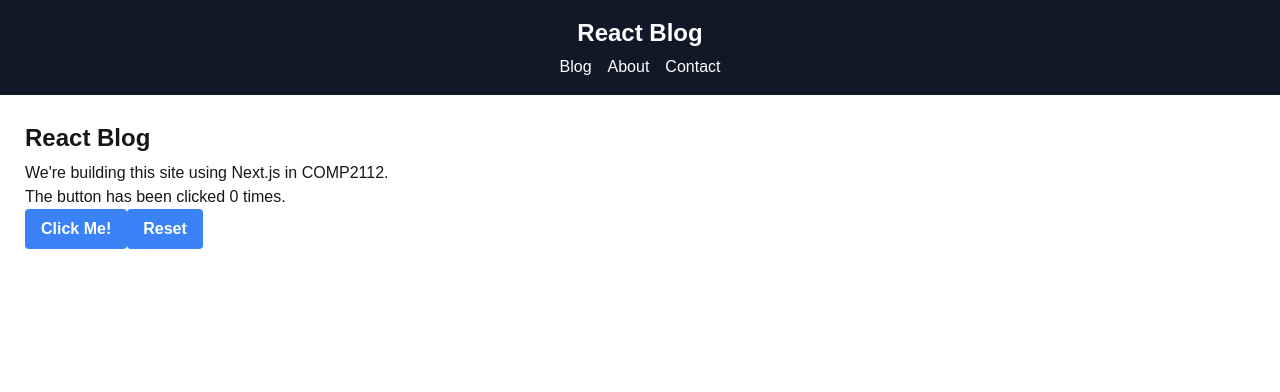
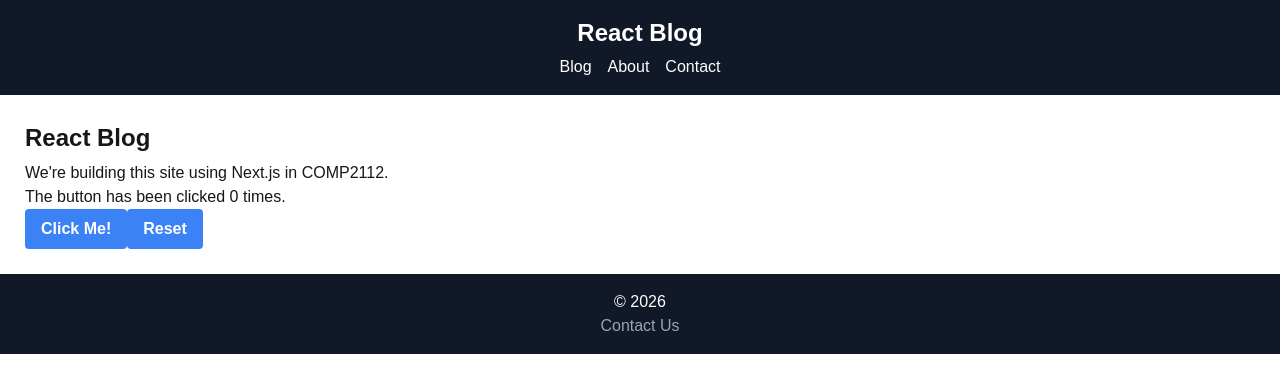
Before and after one commit to ifotn/comp2112-react-blog-f26, a Next.js app: page / in a window 1280 px wide. Shown: the top 392 px of the page. Built offline with nearby package versions, Linux system fonts and the light colour scheme.

Commit message:
l4/3 - create global context

```diff
--- /dev/null
+++ b/app/components/footer.tsx
@@ -0,0 +1,10 @@
+import Link from "next/link";
+
+export default function Footer() {
+    return (
+        <footer className="footer">
+            <p>&copy; {new Date().getFullYear()}</p>
+            <Link href="/contact">Contact Us</Link>
+        </footer>
+    );
+}
--- /dev/null
+++ b/app/context/globalContext.tsx
@@ -0,0 +1,33 @@
+'use client';
+
+import { createContext, useContext, ReactNode, useState } from "react";
+import {isNumberObject} from "node:util/types";
+
+type CounterContextType = {
+    sessionCounter: number;
+    increment: () => void;
+}
+
+// make public
+export const GlobalContext = createContext<CounterContextType | undefined>(undefined);
+
+// create wrapper we can use in layout.tsx to make this available everywhere
+export function GlobalProvider({ children }: { children: ReactNode }) {
+    // use state hook to manage global counter var
+    const [sessionCounter, setSessionCounter] = useState<number>(0);
+    const increment = () => {
+        setSessionCounter(sessionCounter + 1);
+    }
+
+    return (
+        <GlobalContext.Provider value={{ sessionCounter, increment}}>
+            {children}
+        </GlobalContext.Provider>
+    );
+}
+
+export function useSessionCounter() {
+    const context = useContext(GlobalContext);
+    if (!context) throw new Error("Counter needs a Provider");
+    return context;
+}
--- a/app/layout.tsx
+++ b/app/layout.tsx
@@ -3,6 +3,7 @@ import { Geist, Geist_Mono } from "next/font/google";
 import "./globals.css";
 
 import Navbar from "@/app/components/navbar";
+import Footer from "@/app/components/footer";
 
 const geistSans = Geist({
   variable: "--font-geist-sans",
@@ -27,6 +28,7 @@ export default function RootLayout({ children }: LayoutProps<"/">) {
       <body className="min-h-full flex flex-col">
         <Navbar />
         {children}
+        <Footer />
       </body>
     </html>
   );
```
